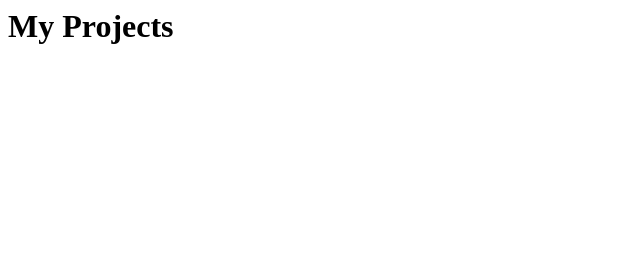
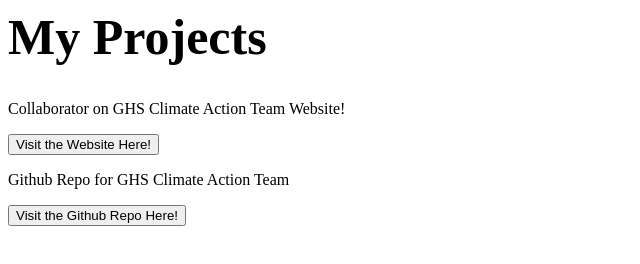
Before and after one commit to m-ilosZ/boba-drops2026, a plain HTML site: page MyProjects.html in a window 1280 px wide. Shown: the whole page, without its empty margins (0-640 px from the left). Drawn offline with Linux system fonts and the light colour scheme.

Commit message:
changed some things

```diff
--- a/MyProjects.html
+++ b/MyProjects.html
@@ -1,8 +1,12 @@
 <html>
     <head>
-
+        <link rel = "stylesheet" href="style.css">
     </head>
     <body>
         <h1 class = "title">My Projects</h1>
+        <p>Collaborator on GHS Climate Action Team Website!</p>
+        <a href = "https://cat.cateam.me/" class = "button"><button>Visit the Website Here!</button></a>
+        <p>Github Repo for GHS Climate Action Team</p>
+        <a href = "https://github.com/EthanK511/CAT-Website" class = "button"><button>Visit the Github Repo Here!</button></a>
     </body>
 </html>
--- a/style.css
+++ b/style.css
@@ -7,3 +7,9 @@
     color: black;
     border-radius: 10px;
 }
+.button:hover {
+    background-color: lightgray;
+}
+.button:active {
+    background-color: gold;
+}
```
Also changed, not shown: index.html (+0 -1 lines).
